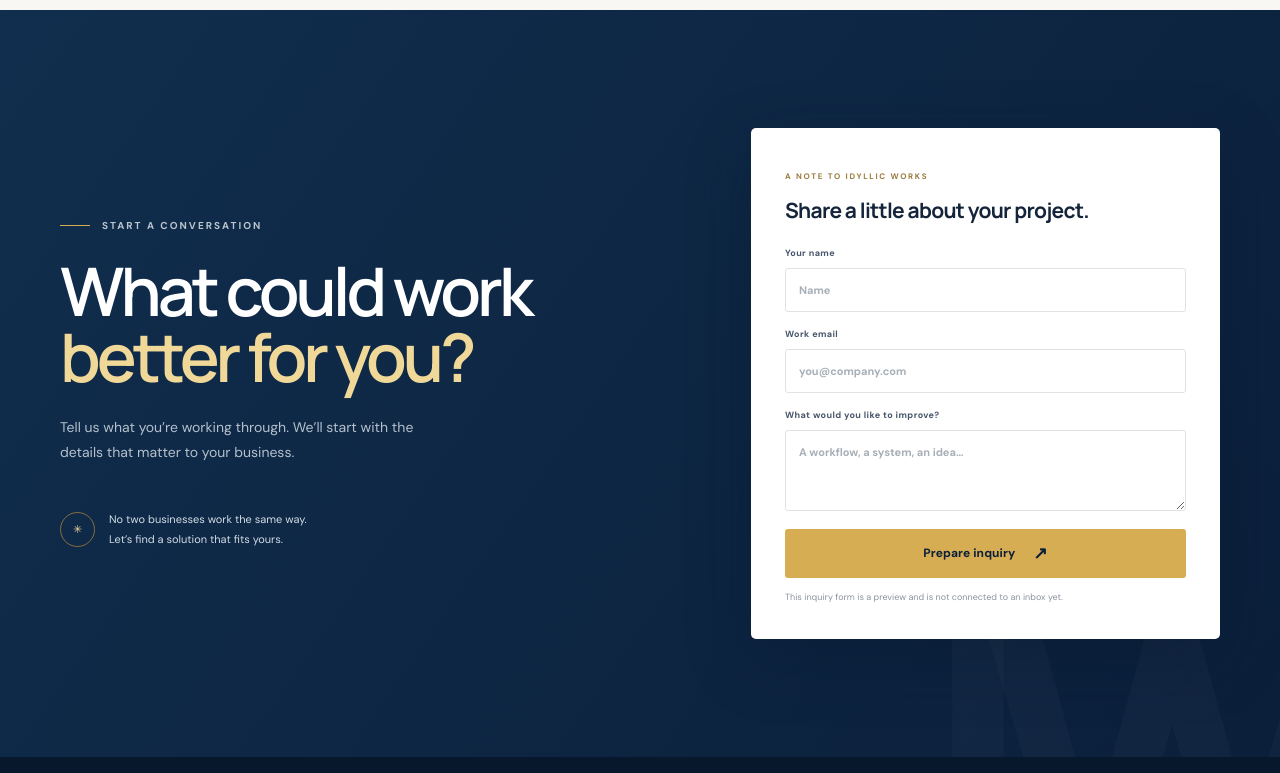
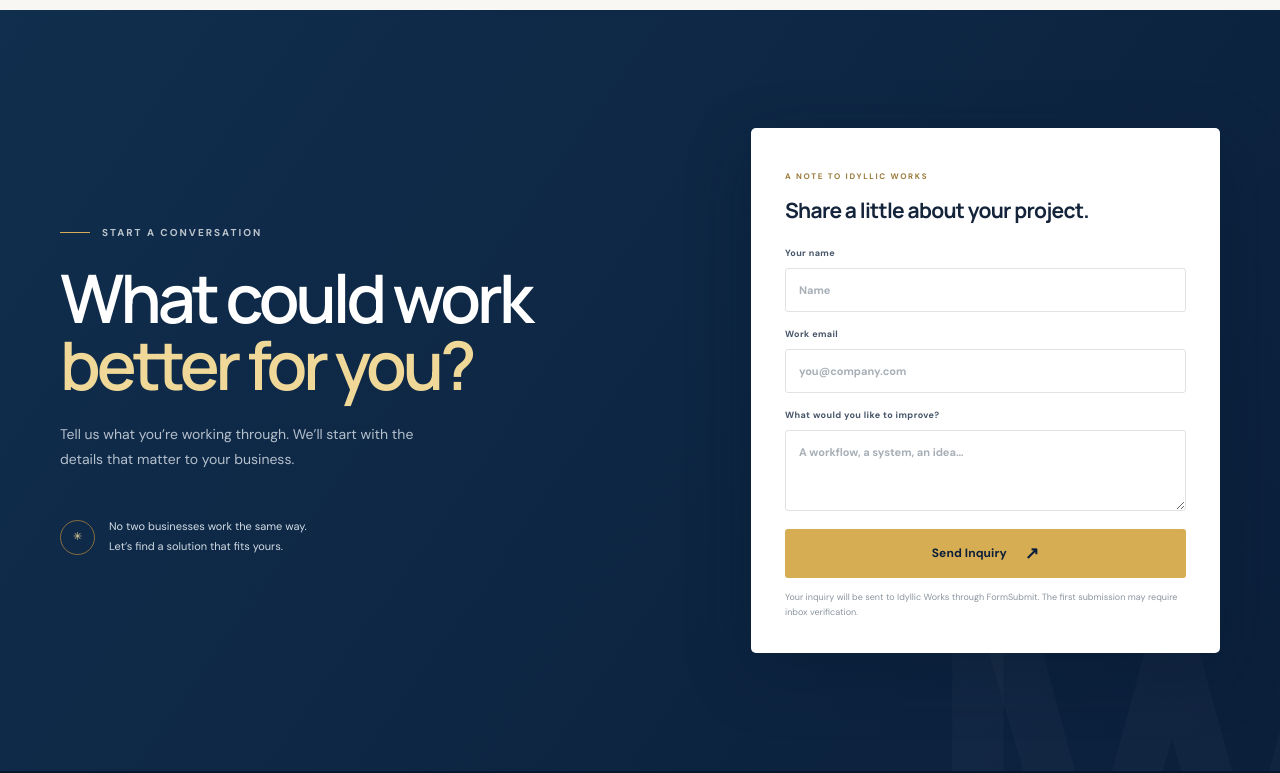
Before and after one commit to theidyllicworks-design/idyllic-works, a plain HTML site: page index.html in a window 1280 px wide. Shown: the part 3460-4233 px from the top of the page. Drawn offline with Linux system fonts and the light colour scheme.

Commit message:
Update index.html

```diff
--- a/index.html
+++ b/index.html
@@ -176,13 +176,13 @@
           <p>Tell us what you’re working through. We’ll start with the details that matter to your business.</p>
           <div class="contact-note"><span class="note-icon">✳</span><span>No two businesses work the same way.<br>Let’s find a solution that fits yours.</span></div>
         </div>
-        <form class="inquiry-card" id="inquiry-form">
+        <form class="inquiry-card" id="inquiry-form" action="https://formsubmit.co/theidyllicworks@gmail.com" method="POST">   <input type="hidden" name="_subject" value="New inquiry from Idyllic Works website">   <input type="hidden" name="_template" value="table">
           <div class="inquiry-heading"><span class="form-index">A NOTE TO IDYLLIC WORKS</span><h3>Share a little about your project.</h3></div>
           <label>Your name<input name="name" type="text" placeholder="Name" required></label>
           <label>Work email<input name="email" type="email" placeholder="you@company.com" required></label>
           <label>What would you like to improve?<textarea name="message" rows="3" placeholder="A workflow, a system, an idea…" required></textarea></label>
-          <button class="button button-gold form-submit" type="submit">Prepare inquiry <span aria-hidden="true">↗</span></button>
-          <p class="form-note" id="form-note">This inquiry form is a preview and is not connected to an inbox yet.</p>
+          <button class="button button-gold form-submit" type="submit">Send Inquiry <span aria-hidden="true">↗</span></button>
+          <p class="form-note" id="form-note">Your inquiry will be sent to Idyllic Works through FormSubmit. The first submission may require inbox verification.</p>
         </form>
       </div>
       <div class="contact-decoration" aria-hidden="true">IW</div>
@@ -217,9 +217,9 @@ navigation.querySelectorAll('a').forEach((link) => {
 });
 
 document.querySelector('#inquiry-form').addEventListener('submit', (event) => {
-  event.preventDefault();
+
   const note = document.querySelector('#form-note');
-  note.textContent = 'Thanks for sharing. Add Idyllic Works’ preferred contact email or form endpoint to enable sending.';
+  note.textContent = 'Sending your inquiry to Idyllic Works...';
   note.classList.add('form-note-success');
 });
 
```
